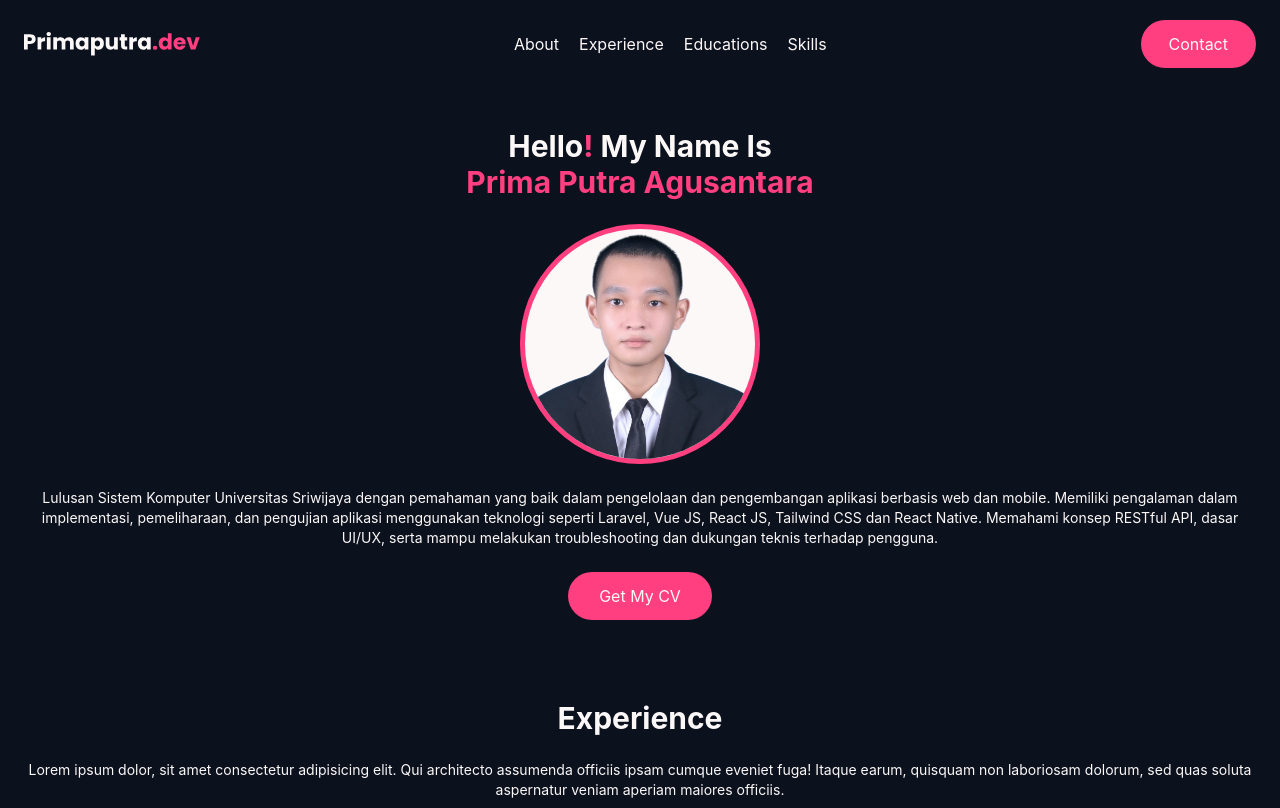
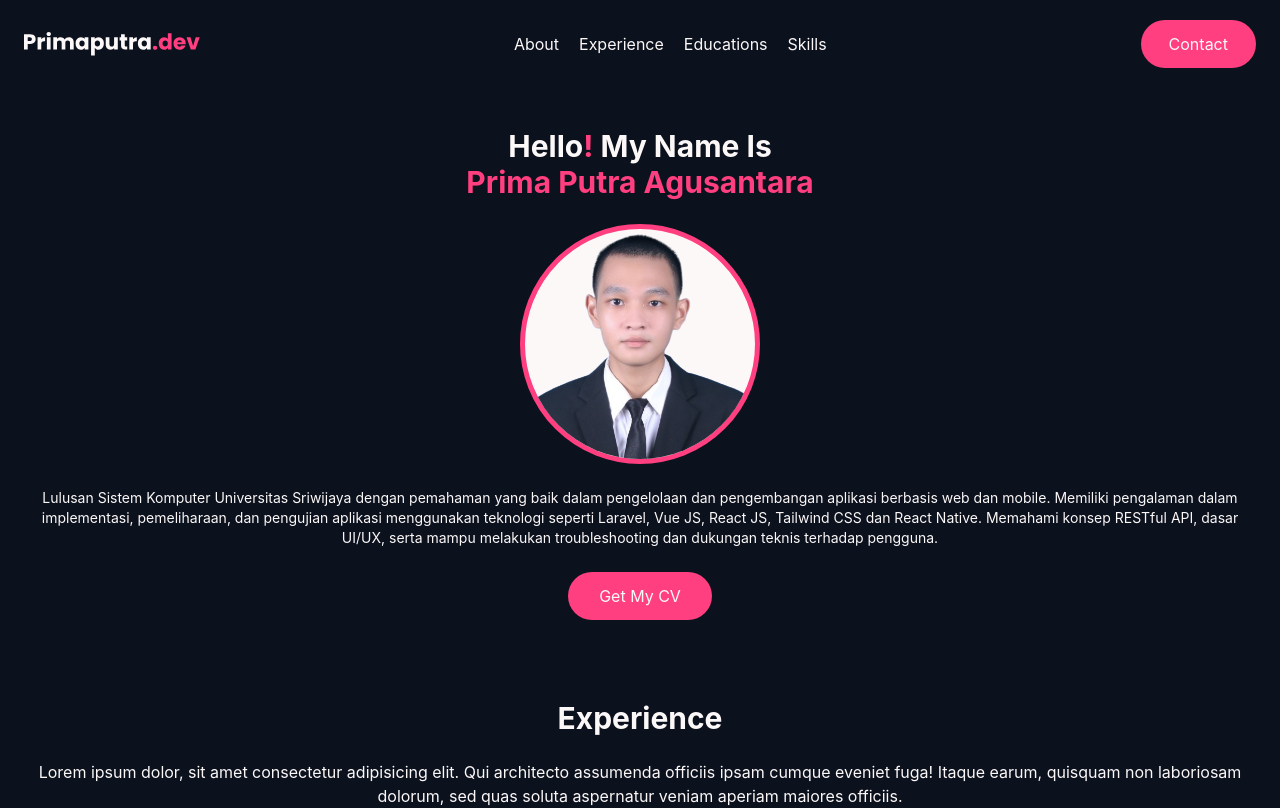
Before and after one commit to primatara42/portfolio-website, a Vue app: page / in a window 1280 px wide. Shown: the top 808 px of the page. Built offline with nearby package versions, Linux system fonts and the light colour scheme.

Commit message:
style: adjust paragraph text size in experience section from text-sm to text-base

```diff
--- a/src/sections/Experience.vue
+++ b/src/sections/Experience.vue
@@ -7,7 +7,7 @@ import ExperienceCard from "../components/ExperienceCard.vue";
       <h1 class="text-text items-center text-center font-bold text-3xl">
         Experience
       </h1>
-      <p class="text-text text-sm text-center font-normal">
+      <p class="text-text text-base text-center font-normal">
         Lorem ipsum dolor, sit amet consectetur adipisicing elit. Qui architecto
         assumenda officiis ipsam cumque eveniet fuga! Itaque earum, quisquam non
         laboriosam dolorum, sed quas soluta aspernatur veniam aperiam maiores
```
